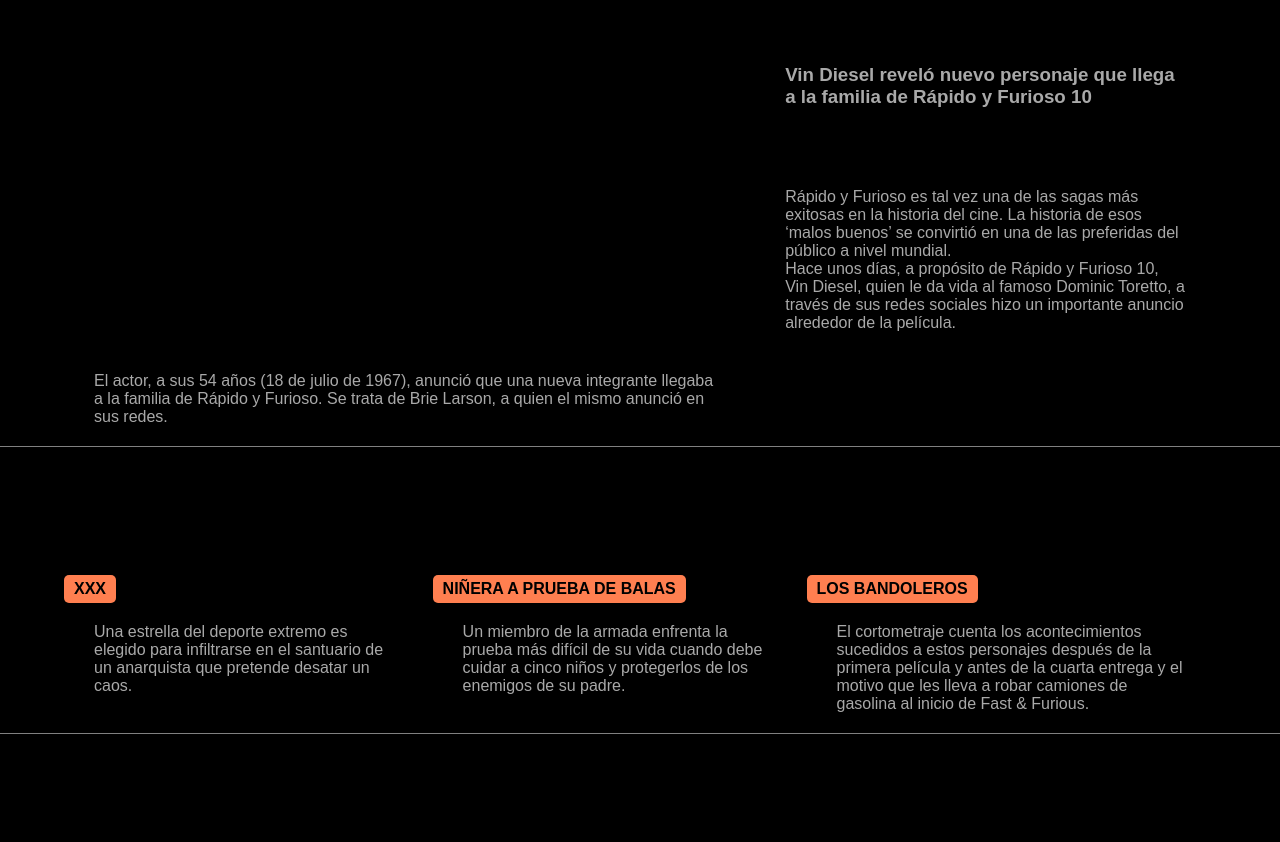
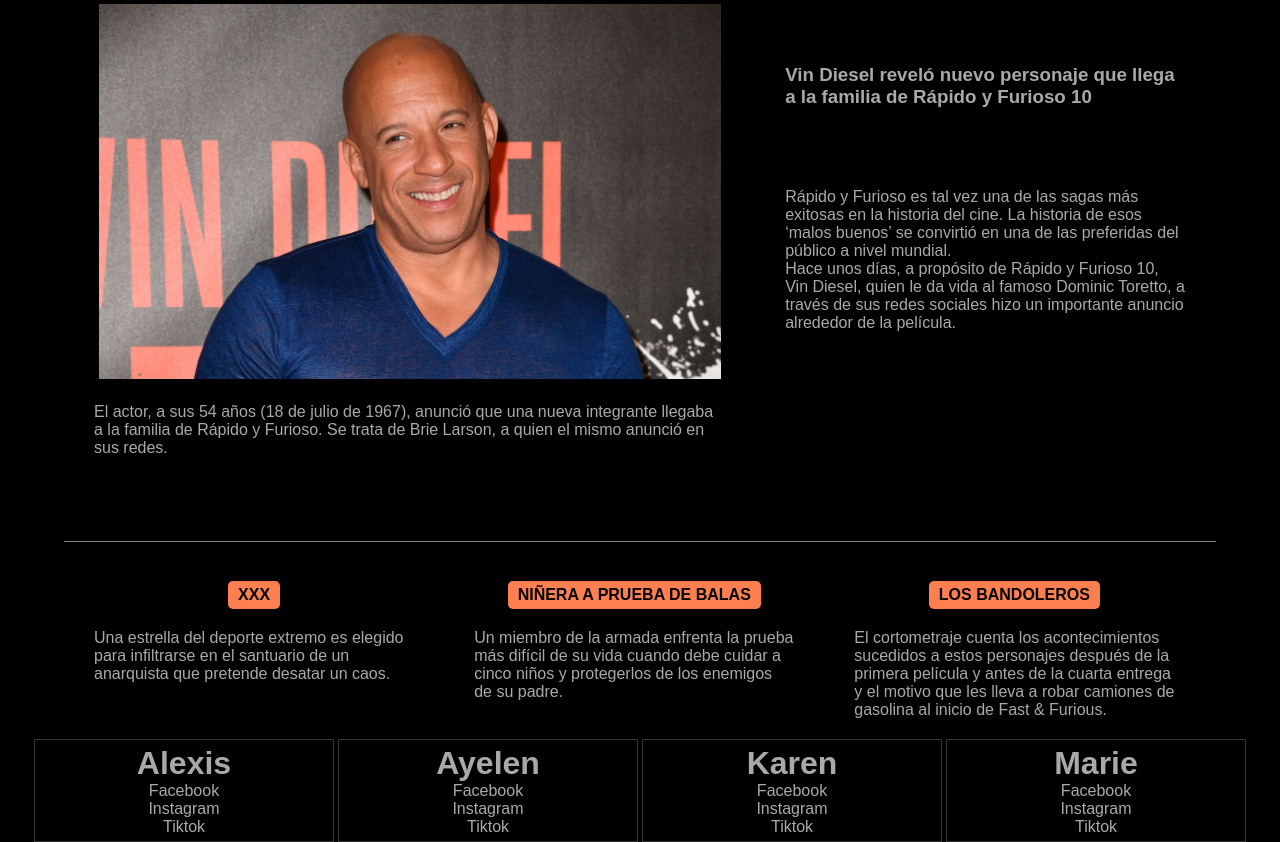
Before and after one commit to Ayee16/tp_desweb, a plain HTML site: page entrevista.html in a window 1280 px wide. Shown: the part 275-1117 px from the top of the page. Before the commit the page ends 1009 px from the top, so only its background shows below. Drawn offline with nearby package versions, Linux system fonts and the light colour scheme; a web font is replaced by a local one.

Commit message:
2da subida
16 de mayo. subimos correcciones

```diff
--- a/entrevista.html
+++ b/entrevista.html
@@ -13,7 +13,10 @@
         <nav>
             <div id="logo">PELICS</div>
             <ul class="barra">
-                <li class="boton"><a href="file:///C:/Users/karen/OneDrive/Escritorio/TP%20Final/hoja1.html">Inicio</a></li>
+                <li class="boton"><a href="alexis.html">RECOMENDACIONES</a></li>
+                <li class="boton"><a href="Aye.html">ESTRENOS</a></li>
+                <li class="boton"><a href="entrevista.html">ENTREVISTA</a></li>
+                <li class="boton"><a href="index.html">CATALOGO</a></li>
             </ul>
         </nav>
     </header>
@@ -24,7 +27,7 @@
 
         <div class="centrame">
             <section class="section">
-                <article class="article"> <img class="art_img" src="img/toreto.jpg" alt=""></article>
+                <article class="article"> <img class="art_img" src="img.karen/toreto.jpg" alt=""></article>
                 <article class="article"><p><h3>Vin Diesel reveló nuevo personaje que llega a la familia de Rápido y Furioso 10</h3></p>
                                          <p>Rápido y Furioso es tal vez una de las sagas más exitosas en la historia del cine. La historia de esos ‘malos buenos’ se convirtió en una de las preferidas del público a nivel mundial.<br> Hace unos días, a propósito de Rápido y Furioso 10, Vin Diesel, quien le da vida al famoso Dominic Toretto, a través de sus redes sociales hizo un importante anuncio alrededor de la película.</p></article>
                 <article class="article"><p>El actor, a sus 54 años (18 de julio de 1967), anunció que una nueva integrante llegaba a la familia de Rápido y Furioso. Se trata de Brie Larson, a quien el mismo anunció en sus redes.</p> </article>
@@ -48,8 +51,31 @@
 
 
 
-        <footer>
-
-        </footer>
+        <footer class="footer">
+            <div class="fboton">
+                <h1>Alexis</h1>
+                <p><a href="#">Facebook</a></p>
+                <p><a href="#">Instagram</a></p>
+                <p><a href="#">Tiktok</a></p>
+            </div>
+            <div class="fboton">
+                <h1>Ayelen</h1>
+                <p></p><a href="#">Facebook</a></p>
+                <p></p><a href="#">Instagram</a></p>
+                <p></p><a href="#">Tiktok</a></p>
+            </div>
+            <div class="fboton">
+                <h1>Karen</h1>
+                <p></p><a href="#">Facebook</a></p>
+                <p></p><a href="#">Instagram</a></p>
+                <p></p><a href="#">Tiktok</a></p>
+            </div>
+            <div class="fboton">
+                <h1>Marie</h1>
+                <p><a href="#">Facebook</a></p>
+                <p><a href="#">Instagram</a></p>
+                <p><a href="#">Tiktok</a></p>
+            </div>
+            </footer>
 </body>
 </html>
--- a/estiloentrevista.css
+++ b/estiloentrevista.css
@@ -3,10 +3,8 @@
 @import url('https://fonts.googleapis.com/css2?family=Oswald:wght@600&display=swap');
 
 *{
-    margin: 0;
+    margin: 0 auto;
     padding: 0;
-    list-style: none;
-    font-family: sans-serif;
     box-sizing: border-box;
 }
 
@@ -23,7 +21,7 @@
     height: 80px;
     font-family: 'Oswald', sans-serif;
     font-size: 4em;
-    text-align: left;
+    text-align: center;
     color: rgb(238, 237, 237);
     text-shadow: 4px 4px 6px #e8a232;
 }
@@ -83,14 +81,7 @@
 /*FIN DEL TITULO*/
 
 /*PORTADA*/
-.centrame{
-    width: 100%;
-    height: auto;
-    display: flex;
-    flex-flow: row;
-    justify-content: center;
-    border-bottom: solid 1px grey ;
-}
+
 .section{
     width: 90%;
     height: 80%;
@@ -124,8 +115,8 @@
 }
 
 .art_img{
-    width: 100%;
-    align-content: center;
+    width: 90%;
+    margin: 0 5%;
     /*background-position: top center;
     background-image: url(img/JW4.png);
     background-size:80% ;
@@ -136,11 +127,51 @@
 .section2{
     width: 90%;
     height: 80%;
-    margin-top: 10%;
+    margin-top: 5%;
+    padding-top: 3%;
     display: grid;
-    grid-template-columns: auto auto auto;
-    /*border-color:rgb(26, 0, 128);
-    border-width: 2px;
-    border-style: solid;*/
+    grid-template-columns: 33% 33% 33%;
+    border-top: solid 1px grey ;
 }
 /*FIN PORTADA*/
+
+.footer {
+    width: 95%;
+    height: auto;
+    margin: 0 auto;
+    display: flex;
+    flex-direction: row;
+    /*justify-content:space-around ;
+    align-items: center;*/
+    text-shadow: 2px 2px 4px #000000;
+}
+
+.fboton {
+    width: 25%;
+    height: auto;
+    padding: 5px;
+    margin: 0 2px;
+    text-align: center;
+    font-family: 'Pathway Extreme', sans-serif;
+    font-size: 1 rem;
+    font-weight: 500;
+    color: darkgray;
+    /*font-variant: small-caps;
+    justify-content: space-between;*/
+    border: rgb(55, 54, 54) solid 1px;
+}
+.fboton > h1 {
+    font-size: 0.5 em;
+}
+.fboton a:link, a:visited {
+    text-decoration: none;
+    color: darkgray;
+}
+.fboton a:hover {
+    text-decoration: none;
+    color: white;
+}
+.fboton a:active {
+    text-decoration: none;
+    color: rgb(191, 243, 230);
+}
```
Also changed, not shown: alexis.html (+1 -1 lines), index.html (+1 -1 lines), img.karen/JW4 (1).png (added), img.karen/keanu.entrevista.jfif (added), img.karen/portada (1).jpg (added), img.karen/portadaN (1).jpg (added), img.karen/toreto.jpg (added), 1 other file.
